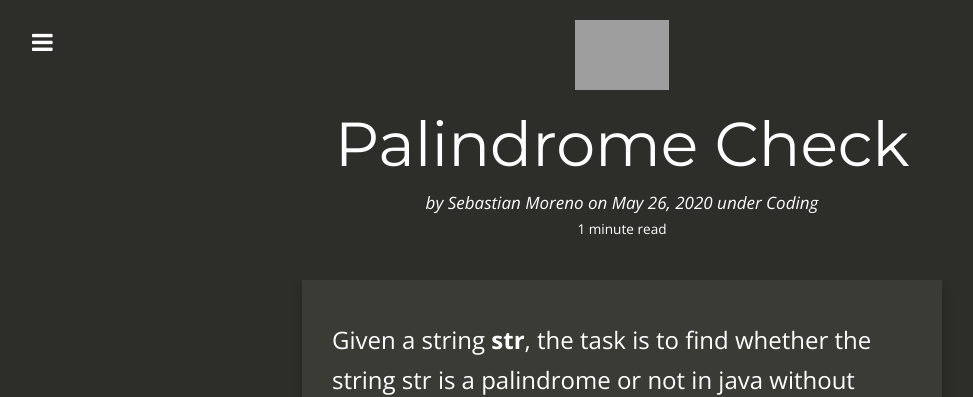
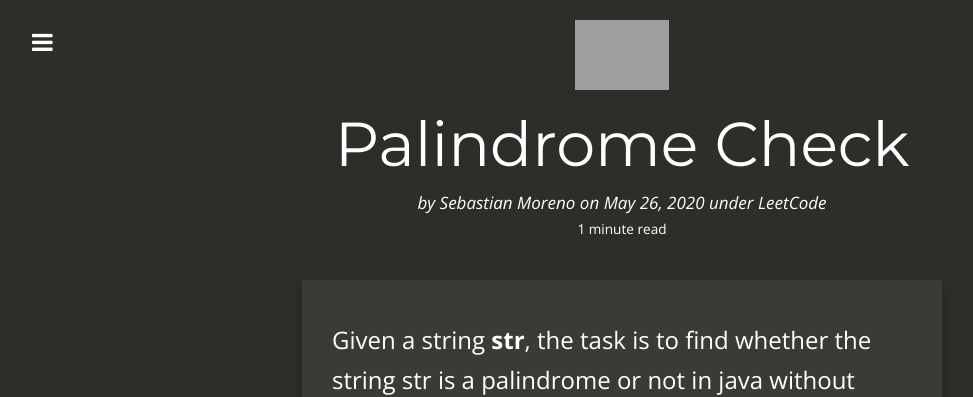
Before and after one commit to sebastian-exe/personal-website, a Jekyll site: the page built from _posts/2020-05-26-palindrome-check.md, in a window 1280 px wide, cut to the strip 0-397 px from the top of the page. Shown: the whole strip, without its empty margins (18-991 px from the left). Built offline with Jekyll 4.4.1, drawn with Linux system fonts in a browser that asks for light colours; nearby versions of some CDN libraries; comment, search, counter and statistics services are not loaded; grey boxes are pictures that could not be loaded.

Commit message:
Update 2020-05-26-palindrome-check.md

```diff
--- a/_posts/2020-05-26-palindrome-check.md
+++ b/_posts/2020-05-26-palindrome-check.md
@@ -4,7 +4,7 @@ title:      Palindrome Check
 date:       2020-05-26 11:24:19
 author:     Sebastian Moreno
 summary:    Checks to see if a string is a palindrome
-categories: "Coding Interview Questions"
+categories: LeetCode
 thumbnail: java
 tags:
  - demo
```
